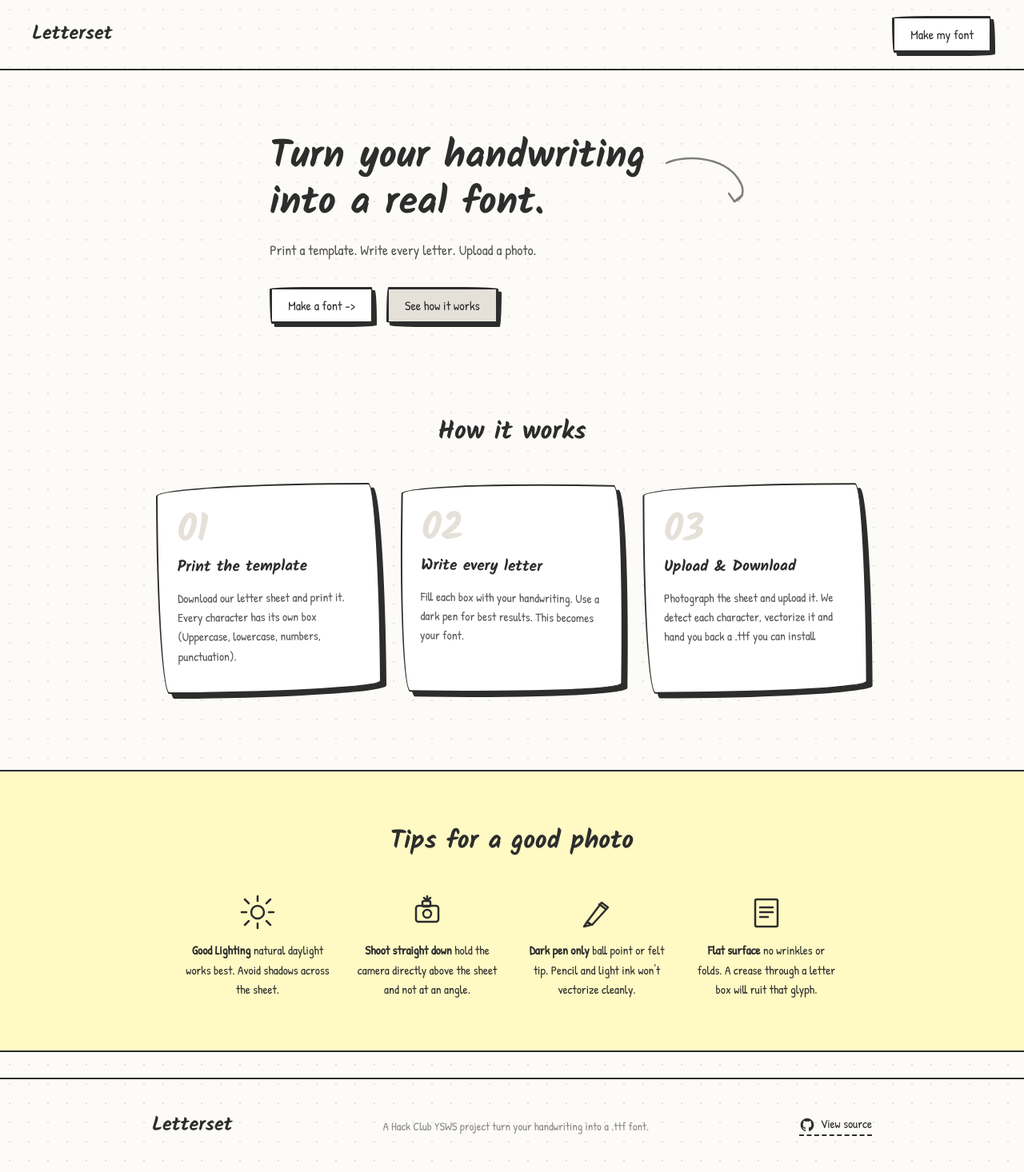
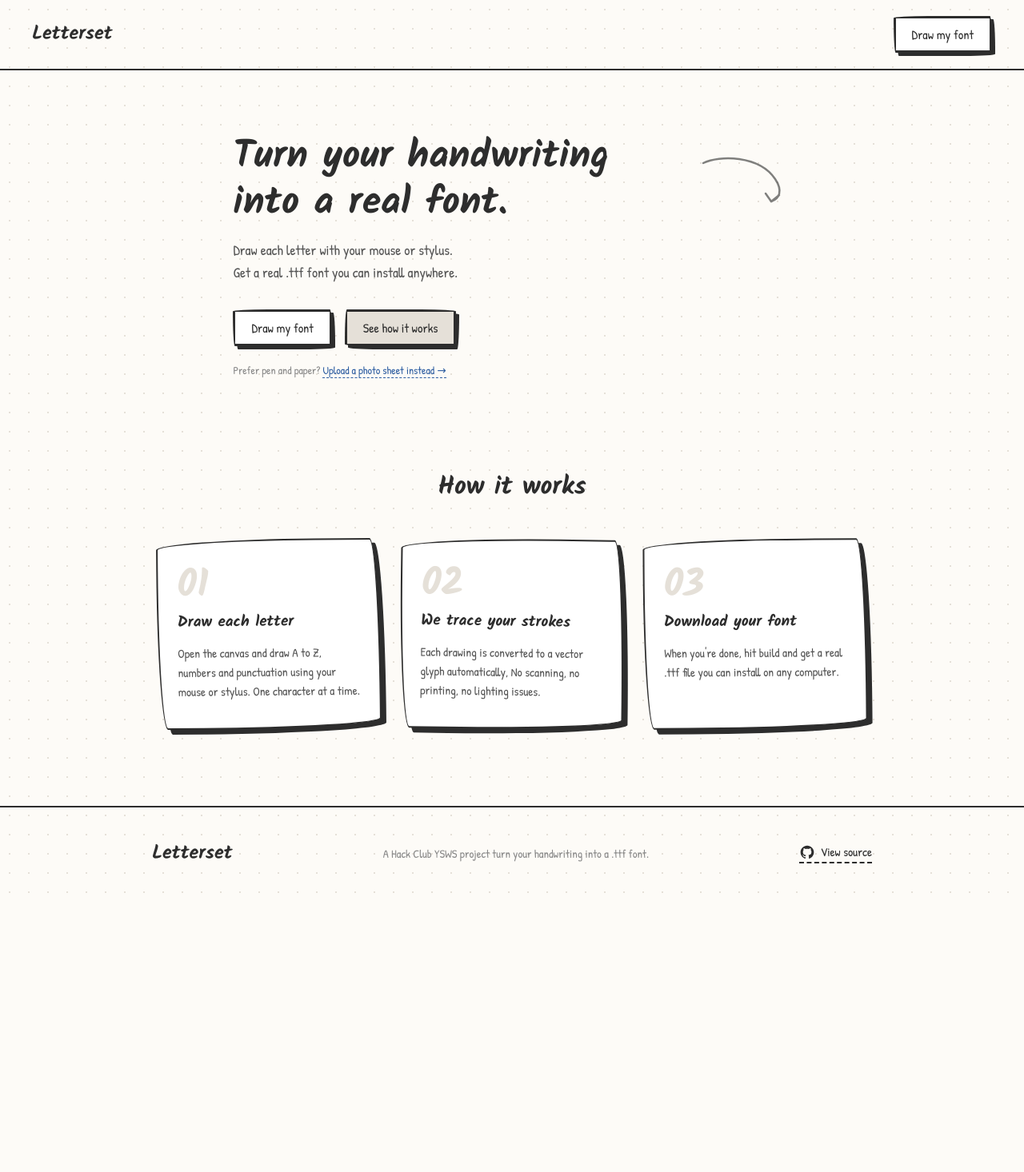
Before and after one commit to Rexaintreal/letterset, a Flask app: page / in a window 1280 px wide. Shown: the whole page at 80% size. After the commit the page ends 1117 px from the top, so only its background shows below. Run offline with Flask 3, Linux system fonts and the light colour scheme; some libraries are stand-ins or nearby versions.

Commit message:
Changed main CTA button from upload photo to draw font and changed things accordingly

```diff
--- a/app.py
+++ b/app.py
@@ -31,5 +31,14 @@ def map_view(session_id):
 def download_template():
     return send_from_directory('static', 'template.pdf', as_attachment=True)
 
+@app.route('/draw')
+def draw():
+    session_id = str(uuid.uuid4())[:8]
+    return render_template('draw.html', session_id=session_id)
+
+@app.route('/preview/<session_id>')
+def preview(session_id):
+    return render_template('preview.html', session_id=session_id)
+
 if __name__ == '__main__':
     app.run(debug=True)
--- a/templates/index.html
+++ b/templates/index.html
@@ -31,15 +31,18 @@
     <body>
         <nav class="nav-bar">
             <a href="/" class="nav-logo">Letterset</a>
-            <a href="/upload" class="btn-primary">Make my font</a>
+            <a href="/upload" class="btn-primary">Draw my font</a>
         </nav>
         <section class="hero">
             <div class="hero-text">
                 <h1 class="hero-title">Turn your handwriting<br>into a real font.</h1>
-                <p class="hero-sub">Print a template. Write every letter. Upload a photo.</p>
+                <p class="hero-sub">Draw each letter with your mouse or stylus.<br>Get a real .ttf font you can install anywhere.</p>
                 <div class="hero-buttons">
-                    <a href="/upload" class="btn-primary">Make a font -></a>
+                    <a href="/draw" class="btn-primary">Draw my font</a>
                     <a href="#how" class="btn-secondary">See how it works</a>
+                    <p style="font-size:0.85rem; color:#888; margin-top:0.25rem; width:100%;">
+                        Prefer pen and paper? <a href="/upload" style="color:#2d5da1; border-bottom:1px dashed #2d5da1;">Upload a photo sheet instead →</a>
+                    </p>
                 </div>
             </div>
             <div class="hero-arrow">
@@ -54,22 +57,22 @@
             <div class="how-cards">
                 <div class="step-card">
                     <span class="step-num">01</span>
-                    <h3 class="step-heading">Print the template</h3>
-                    <p class="step-body">Download our letter sheet and print it. Every character has its own box (Uppercase, lowercase, numbers, punctuation).</p>
+                    <h3 class="step-heading">Draw each letter</h3>
+                    <p class="step-body">Open the canvas and draw A to Z, numbers and punctuation using your mouse or stylus. One character at a time.</p>
                 </div>
                 <div class="step-card">
                     <span class="step-num">02</span>
-                    <h3 class="step-heading">Write every letter</h3>
-                    <p class="step-body">Fill each box with your handwriting. Use a dark pen for best results. This becomes your font.</p>
+                    <h3 class="step-heading">We trace your strokes</h3>
+                    <p class="step-body">Each drawing is converted to a vector glyph automatically, No scanning, no printing, no lighting issues.</p>
                 </div>
                 <div class="step-card">
                     <span class="step-num">03</span>
-                    <h3 class="step-heading">Upload & Download</h3>
-                    <p class="step-body">Photograph the sheet and upload it. We detect each character, vectorize it and hand you back a .ttf you can install</p>
+                    <h3 class="step-heading">Download your font</h3>
+                    <p class="step-body">When you're done, hit build and get a real .ttf file you can install on any computer.</p>
                 </div>
             </div>
         </section>
-        <section class="tips-section">
+        <!-- <section class="tips-section">
             <h2 class="how-title">Tips for a good photo</h2>
             <div class="tips-grid">
                 <div class="tip-item">
@@ -114,7 +117,7 @@
                     <p><strong>Flat surface</strong> no wrinkles or folds. A crease through a letter box will ruit that glyph.</p>
                 </div>
             </div>
-        </section>
+        </section> -->
         <footer class="footer">
             <div class="footer-inner">
                 <span class="nav-logo">Letterset</span>
--- a/templates/upload.html
+++ b/templates/upload.html
@@ -31,12 +31,15 @@
     <body>
         <nav class="nav-bar">
             <a href="/" class="nav-logo">Letterset</a>
-            <a href="/upload" class="btn-primary">Make my font</a>
+            <a href="/upload" class="btn-primary">Draw my font</a>
         </nav>
         <main class="upload-main">
             <div class="upload-card">
                 <h1 class="upload-title">Upload your sheet</h1>
                 <p class="upload-sub">Photograph your filled template and drop it below.</p>
+                <p style="font-size:0.85rem; margin-bottom:1.5rem;">
+                    Prefer drawing on screen? <a href="/draw" style="color:#2d5da1; border-bottom: 1px dashed #2d5da1;">Draw your font instead -></a>
+                </p>
                 <a href="/template" class="template-download" target="_blank">
                     <svg width="16" height="16" viewBox="0 0 24 24" fill="none" xmlns="http://www.w3.org/2000/svg">
                         <path d="M12 4 L12 16 M6 11 L12 17 L18 11" stroke="#2d5da1" stroke-width="2.5" stroke-linecap="round" stroke-linejoin="round"/>
```
